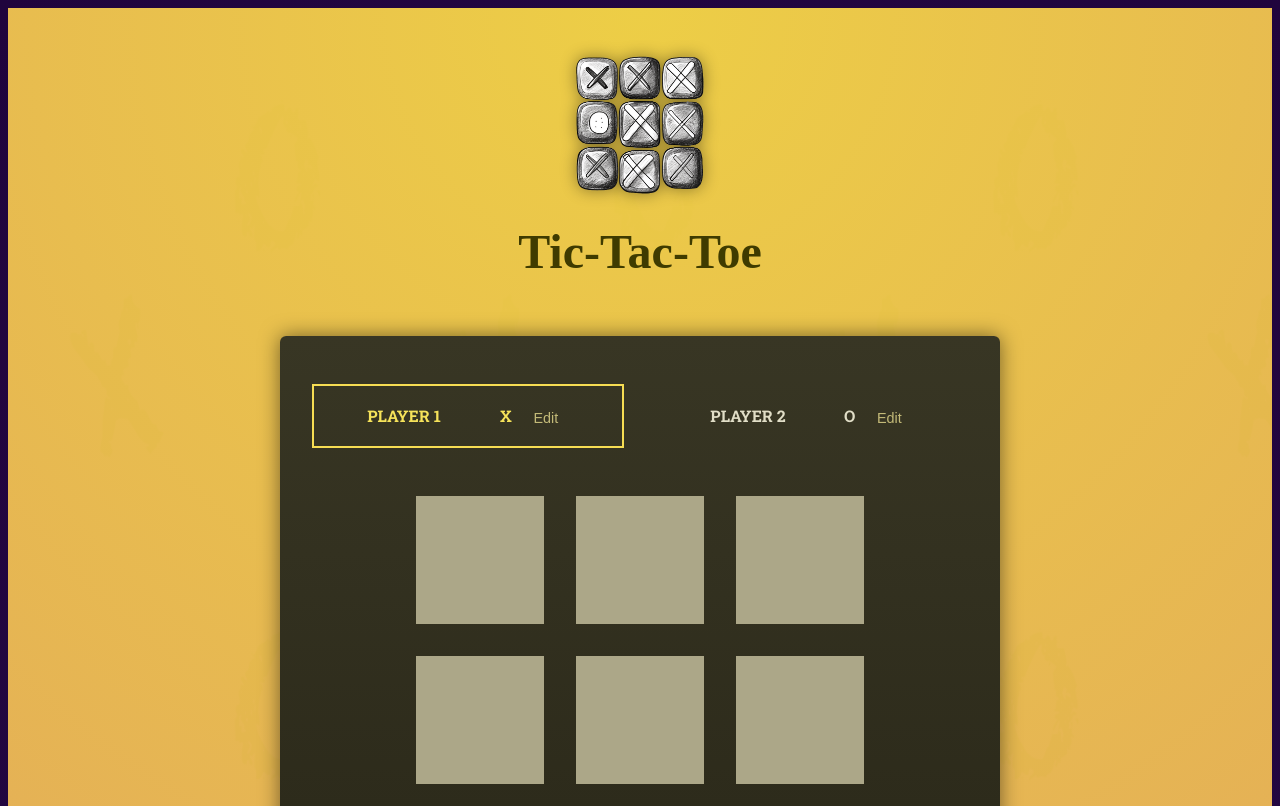
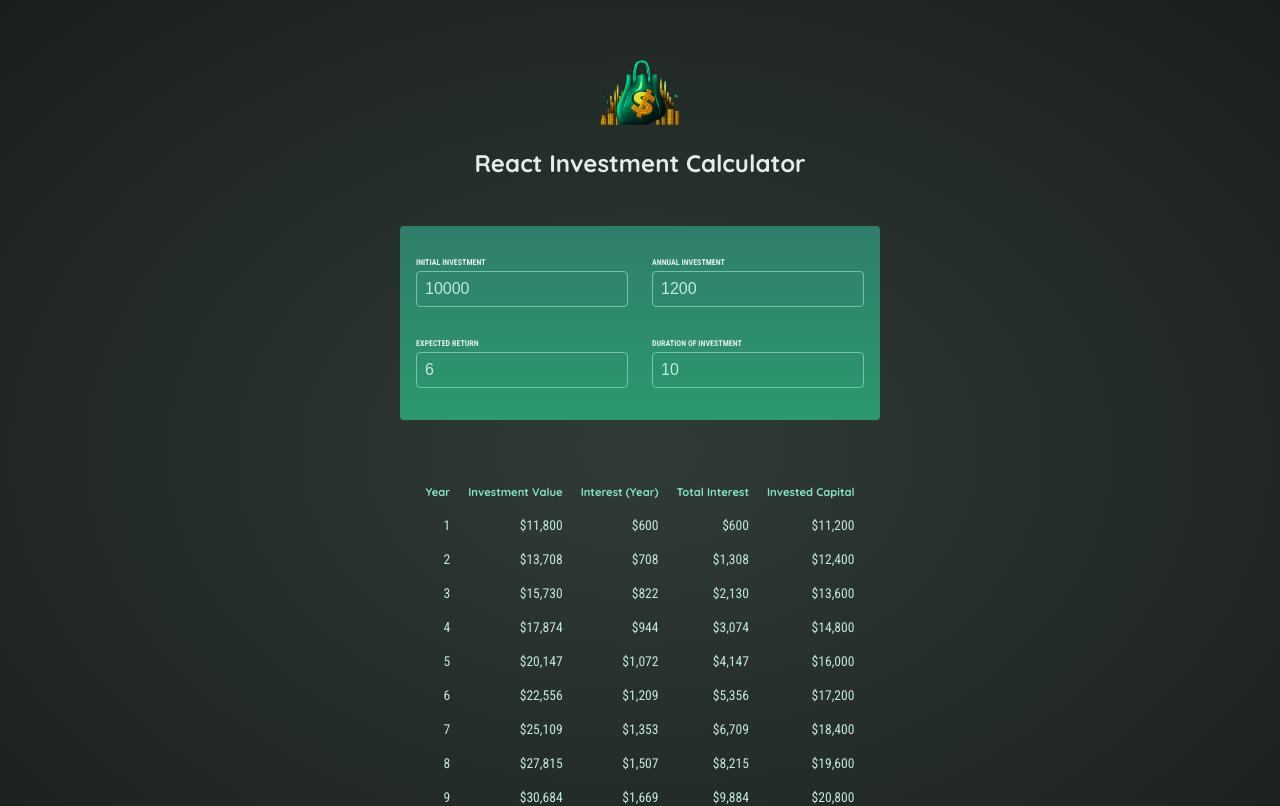
Before and after one commit to agrwl-prankit/learningReact, a React (Create React App) app: page / in a window 1280 px wide. Shown: the top 806 px of the page. Built offline with nearby package versions, Linux system fonts and the light colour scheme; a web font is replaced by a local one.

Commit message:
created investment calculator app to practice react basics

```diff
--- a/src/index.js
+++ b/src/index.js
@@ -1,15 +1,17 @@
 import React from 'react';
 import ReactDOM from 'react-dom/client';
-import './index.css';
+// import './index.css';
 // import App from './App';
 import reportWebVitals from './reportWebVitals';
-import TicTacToeApp from './tic-tac-toe/App';
+// import TicTacToeApp from './tic-tac-toe/App';
+import InvestmentCalculatorApp from './investment-calculator/App'
 
 const root = ReactDOM.createRoot(document.getElementById('root'));
 root.render(
   <React.StrictMode>
     {/* <App /> */}
-    <TicTacToeApp/>
+    {/* <TicTacToeApp/> */}
+    <InvestmentCalculatorApp/>
   </React.StrictMode>
 );
 
--- /dev/null
+++ b/src/investment-calculator/App.js
@@ -0,0 +1,37 @@
+import Header from "./component/Header";
+import '../investment-calculator/index.css';
+import UserInput from "./component/UserInput";
+import Result from "./component/Result";
+import { useState } from "react";
+
+function InvestmentCalculatorApp() {
+
+    const [userInput, setUserInput] = useState({
+        initialInvestment: 10000,
+        annualInvestment: 1200,
+        expectedReturn: 6,
+        duration: 10
+    });
+
+    function handleChange(inputIdentifier, newValue){
+        setUserInput((prevUserInput)=>{
+            return{
+                ...prevUserInput,
+                [inputIdentifier]: +newValue,
+            }
+        })
+    }
+
+    const isInvalidInput = userInput.duration >= 1;
+
+    return (
+        <>
+        <Header/>
+        <UserInput onChange={handleChange} userInput={userInput}/>
+        { isInvalidInput ? <Result userInput={userInput}/>
+        : <p className="center">Please enter a duration greater than 0</p>}
+        </>
+    )
+}
+
+export default InvestmentCalculatorApp
--- /dev/null
+++ b/src/investment-calculator/component/Header.js
@@ -0,0 +1,10 @@
+import logo from '../assets/investment-calculator-logo.png'
+
+export default function Header(){
+    return(
+        <header id='header'>
+            <img src={logo} alt="logo app"></img>
+            <h1>React Investment Calculator</h1>
+        </header>
+    )
+}
--- /dev/null
+++ b/src/investment-calculator/component/Result.js
@@ -0,0 +1,30 @@
+import { calculateInvestmentResults, formatter } from "../util/investment"
+
+export default function Result({ userInput }){
+
+    const resultData = calculateInvestmentResults(userInput);
+    const initialInvestment = resultData[0].valueEndOfYear - resultData[0].interest - resultData[0].annualInvestment;
+
+    return <table id="result">
+        <thead>
+            <th>Year</th>
+            <th>Investment Value</th>
+            <th>Interest (Year)</th>
+            <th>Total Interest</th>
+            <th>Invested Capital</th>
+        </thead>
+        <tbody>
+            {resultData.map(yearData => {
+                const totalInterest = yearData.valueEndOfYear - yearData.annualInvestment * yearData.year - initialInvestment;
+                const totalAmountInvested = yearData.valueEndOfYear - totalInterest;
+                return <tr key={yearData.year}>
+                    <td>{yearData.year}</td>
+                    <td>{formatter.format(yearData.valueEndOfYear)}</td>
+                    <td>{formatter.format(yearData.interest)}</td>
+                    <td>{formatter.format(totalInterest)}</td>
+                    <td>{formatter.format(totalAmountInvested)}</td>
+                </tr>
+            })}
+        </tbody>
+    </table>
+}
--- /dev/null
+++ b/src/investment-calculator/component/UserInput.js
@@ -0,0 +1,33 @@
+export default function UserInput({ onChange, userInput }){
+
+    return <section id="user-input">
+        <div className="input-group">
+            <p>
+                <label>Initial Investment</label>
+                <input type="number" required value={userInput.initialInvestment}
+                onChange={(event)=> onChange('initialInvestment', event.target.value)}
+                ></input>
+            </p>
+            <p>
+                <label>Annual Investment</label>
+                <input type="number" required value={userInput.annualInvestment}
+                onChange={(event)=> onChange('annualInvestment', event.target.value)}
+                ></input>
+            </p>
+        </div>
+        <div className="input-group">
+            <p>
+                <label>Expected Return</label>
+                <input type="number" required value={userInput.expectedReturn}
+                onChange={(event)=> onChange('expectedReturn', event.target.value)}
+                ></input>
+            </p>
+            <p>
+                <label>Duration of Investment</label>
+                <input type="number" required value={userInput.duration}
+                onChange={(event)=> onChange('duration', event.target.value)}
+                ></input>
+            </p>
+        </div>
+    </section>
+}
--- /dev/null
+++ b/src/investment-calculator/index.css
@@ -0,0 +1,88 @@
+@import url('https://fonts.googleapis.com/css2?family=Quicksand:wght@400;700&family=Roboto+Condensed:wght@400;700&display=swap');
+
+* {
+    box-sizing: border-box;
+}
+
+body {
+    margin: 0;
+    font-family: 'Quicksand', sans-serif;
+    -webkit-font-smoothing: antialiased;
+    -moz-osx-font-smoothing: grayscale;
+    background: radial-gradient(#303b37, #1a1f1d);
+    color: #e1eeeb;
+    min-height: 100vh;
+}
+
+#header {
+    text-align: center;
+    margin: 3rem auto;
+}
+
+#header img {
+    width: 5rem;
+    height: 5rem;
+    object-fit: contain;
+    background-color: transparent;
+}
+
+#header h1 {
+    font-size: 1.5rem;
+}
+
+#user-input {
+    padding: 1rem;
+    max-width: 30rem;
+    margin: 2rem auto;
+    border-radius: 4px;
+    background: linear-gradient(180deg, #307e6c, #2b996d);
+}
+
+.input-group {
+    display: flex;
+    justify-content: space-evenly;
+    gap: 1.5rem;
+}
+
+#user-input label {
+    display: block;
+    margin-bottom: 0.25rem;
+    font-family: 'Roboto Condensed', sans-serif;
+    font-size: 0.5rem;
+    font-weight: bold;
+    text-transform: uppercase;
+}
+
+#user-input input {
+    width: 100%;
+    padding: 0.5rem;
+    border: 1px solid #76c0ae;
+    border-radius: 0.25rem;
+    background-color: transparent;
+    color: #c2e9e0;
+    font-size: 1rem;
+}
+
+#result {
+    max-width: 50rem;
+    margin: 2rem auto;
+    padding: 1rem;
+    table-layout: fixed;
+    border-spacing: 1rem;
+    text-align: right;
+}
+
+#result thead {
+    font-size: 0.7rem;
+    color: #83e6c0;
+}
+
+#result tbody {
+    font-family: 'Roboto Condensed', sans-serif;
+    font-size: 0.85rem;
+    color: #c2e9e0;
+}
+
+.center {
+    text-align: center;
+}
--- /dev/null
+++ b/src/investment-calculator/util/investment.js
@@ -0,0 +1,38 @@
+// This function expects a JS object as an argument
+// The object should contain the following properties
+// - initialInvestment: The initial investment amount
+// - annualInvestment: The amount invested every year
+// - expectedReturn: The expected (annual) rate of return
+// - duration: The investment duration (time frame)
+export function calculateInvestmentResults({
+  initialInvestment,
+  annualInvestment,
+  expectedReturn,
+  duration,
+}) {
+  const annualData = [];
+  let investmentValue = initialInvestment;
+
+  for (let i = 0; i < duration; i++) {
+    const interestEarnedInYear = investmentValue * (expectedReturn / 100);
+    investmentValue += interestEarnedInYear + annualInvestment;
+    annualData.push({
+      year: i + 1, // year identifier
+      interest: interestEarnedInYear, // the amount of interest earned in this year
+      valueEndOfYear: investmentValue, // investment value at end of year
+      annualInvestment: annualInvestment, // investment added in this year
+    });
+  }
+
+  return annualData;
+}
+
+// The browser-provided Intl API is used to prepare a formatter object
+// This object offers a "format()" method that can be used to format numbers as currency
+// Example Usage: formatter.format(1000) => yields "$1,000"
+export const formatter = new Intl.NumberFormat('en-US', {
+  style: 'currency',
+  currency: 'USD',
+  minimumFractionDigits: 0,
+  maximumFractionDigits: 0,
+});
```
Also changed, not shown: src/investment-calculator/assets/investment-calculator-logo.png (added), 1 other file (tests, documents, lock files or other folders).
